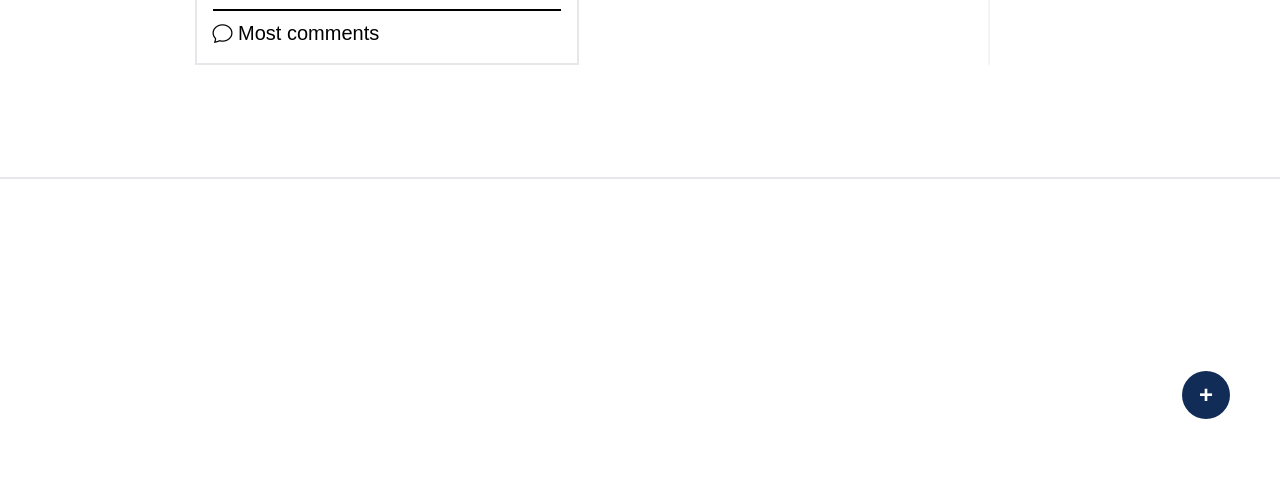
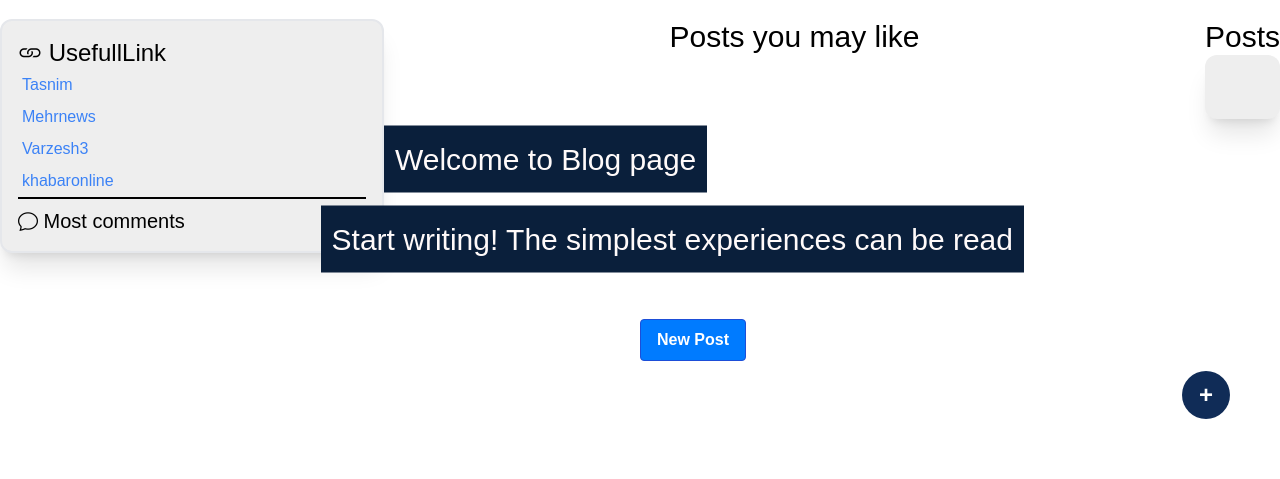
Before and after one commit to parsa-black/Blogging-Platform, a Django app: page / in a window 1280 px wide. Shown: the part 321-800 px from the top of the page. Run offline with Django 5.2, Linux system fonts and the light colour scheme; data that the repository does not hold is empty; some libraries are stand-ins or nearby versions.

Commit message:
Timeline HTML

```diff
--- a/MySite/blog/templates/TimeLine.html
+++ b/MySite/blog/templates/TimeLine.html
@@ -9,8 +9,8 @@
     <meta name="viewport" content="width=device-width, initial-scale=1.0" />
     <!-- CDN TailwindCss -->
     <script src="https://cdn.tailwindcss.com"></script>
-      <link href="../../static/css/tailwind-all.css" rel="stylesheet">
       <link href="../../static/css/style.css" rel="stylesheet">
+      <link rel="stylesheet" href="{% static 'css/style.css' %}">
 
     <!-- Alpine -->
 
@@ -24,16 +24,17 @@
 
   </head>
   <body>
-  <button class="flex justify-center items-center"> <i  style="
+  <button > <i  style="
   position: fixed;
   bottom: 50px;
   right: 50%;
-width: 35px;
-height: 35px;
+  width: 50px;
+  height: 50px;
   display: none;
   background-color: #3C5B6F;
   color:snow ;
-border-radius: 50%;" id="button" class="bi bi-arrow-up "></i></button>
+  border-radius: 50%;
+  margin-top:50%" id="button" class="bi bi-arrow-up "></i></button>
   <link rel="stylesheet" href="https://cdn.jsdelivr.net/npm/bootstrap-icons@1.3.0/font/bootstrap-icons.css">
 
       <div id="preloader">
@@ -50,14 +51,27 @@ border-radius: 50%;" id="button" class="bi bi-arrow-up "></i></button>
                   +
               </button>
             </a>
-            <strong class="new-post opacity-0 pl-4 text-sm">New post</strong>
+            <p class="new-post opacity-0 pl-4 text-sm">New post</p>
             </div>
-        <header class='flex border-b bg-color-header py-4 px-4 sm:px-10 font-[sans-serif] min-h-[70px] tracking-wide relative z-50'>
-            <div class='flex flex-wrap items-center gap-3 w-full'>
+            <div style="position: relative;">
+              <img style="max-md:None" class="md:none" src="../../static/images/HeaderImage.jpg" alt="">
+              </div>
+              <div class="max-lg:hidden">
+              <div id="leftText" class="text left">Welcome to Blog page</div>
+              <div id="rightText" class="text right">Start writing! The simplest experiences can be read</div>
+              <a href="{% url 'create-post' %}">
+              <button class="button-post bg-[#007bff]  hover:bg-blue-700 text-white font-bold py-2 px-4 border border-blue-700 rounded">
+               New Post
+              </button>
+            </a>
+            </div>
+
+
+        <header class=' flex border-b bg-color-header rounded-xlg py-4 px-8  sm:px-10 font-[sans-serif] w-full tracking-wide absolute top-12 max-md:top-0 z-50'>
+          <div class='flex flex-wrap items-center justify-between gap-3 w-full'>
                 <!-- Logo href -->
                 <div class="block stat-frame">
                     <a href="{% url 'timeline' %}"><img src="../../static/images/Logo.ico" alt=""></a>
-
                   </div>
                   <div id="collapseMenu"
             class='max-lg:hidden lg:!block max-lg:w-full max-lg:fixed max-lg:before:fixed max-lg:before:bg-black max-lg:before:opacity-50 max-lg:before:inset-0 max-lg:before:z-50'>
@@ -71,14 +85,8 @@ border-radius: 50%;" id="button" class="bi bi-arrow-up "></i></button>
                   data-original="#000000"></path>
               </svg>
             </button>
-
             <ul
               class='lg:flex lg:ml-14 lg:gap-x-5 max-lg:space-y-3 max-lg:fixed max-lg:bg-white max-lg:w-1/2 max-lg:min-w-[300px] max-lg:top-0 max-lg:left-0 max-lg:p-6 max-lg:h-full max-lg:shadow-md max-lg:overflow-auto z-50'>
-                  <li class='mb-6 hidden max-lg:block'>
-                    <a href="javascript:void(0)"><img src="https://readymadeui.com/readymadeui.svg" alt="logo" class='w-36' />
-                    </a>
-                  </li>
-                  <!-- add profile pic -->
               <li class='flex flex-row max-lg:border-b max-lg:py-3 px-3'>
                       {% if request.user.is_authenticated %}
                       <a href="{% url 'profile-page' request.user.username %}" class=" inline ">
@@ -101,37 +109,38 @@ border-radius: 50%;" id="button" class="bi bi-arrow-up "></i></button>
 
                   <li class='max-lg:border-b max-lg:py-3 px-3 mt-5'>
                     <a href='{% url 'timeline' %}'
-                      class='lg:hover:text-[#007bff] text-[#007bff] block font-semibold text-[15px]'>Home</a>
-                  </li>
-
-                  <li class='max-lg:border-b max-lg:py-3 px-3 mt-5'><a href='#Tags'
-                      class='lg:hover:text-[#007bff] text-gray-500 block font-semibold text-[15px]'>Tags</a>
+                      class='lg:hover:text-[#007bff] text-[#007bff] block font-semibold text-[25px]'>Home</a>
                   </li>
                   <div class="ml-12 max-lg:ml-2 mt-2 relative sm:flex sm:flex-wrap  ">
+                    <form method="GET" action="{% url 'search' %}">
+                      <div class='flex'>
+                        <div class=" max-lg:ml-2 mt-2 relative sm:flex sm:flex-wrap  ">
                           {% if request.user.is_authenticated %}
                             <div></div>
                           {% else %}
-                  <li class='SignUp mb-6  max-lg:py-3 px-3 mt-2 inline max-lg:block max-sm:mt-2 '><a
+                          <li class='SignUp  max-lg:py-3 px-3 mt-2 inline max-lg:block max-sm:mt-2 '><a
 
-                        class="max-lg:bg-gray-100 max-lg:mt-4 px-4 py-7 text-sm text-center bg-white text-gray-800 rounded-full sm:ml-0 hover:scale-110 hover:text-white custom-bg-color duration-300"
+                                class=" max-lg:mt-4 px-4 py-7 text-sm text-center lg:bg-white text-gray-800 rounded-full sm:ml-0 hover:scale-110 hover:text-white custom-bg-color duration-300"
                                 href="{% url 'sing-up-page' %}"
                                 >Sign Up</a>
                           </li>
                           {% endif %}
-                      <li class=' Login  max-lg:py-3 px-3 mt-2 inline max-lg:block'>
+
                                 {% if request.user.is_authenticated %}
+                                <li class='Logout  max-lg:py-3 px-3 mt-2 inline max-lg:block max-sm:mt-2 '>
                                 <a
-                        class="max-lg:bg-gray-100 max-lg:mt-4 px-10 py-3 mt-2    w-20 h-10  text-sm text-center rounded-full md:mt-8  hover:scale-110 hover:text-white custom-bg-color duration-300"
+                                class="  max-lg:mt-4 px-4 py-7 text-sm text-center lg:bg-white text-gray-800 rounded-full sm:ml-0 hover:scale-110 hover:text-white hover:bg-red-600 duration-300"
                                 href="{% url 'logout-page' %}"
                                 >Logout</a>
+                              </li>
                                 {% else %}
+                                <li class=' Login  max-lg:py-3 px-3 mt-2 inline max-lg:block max-md:none'>
                                  <a
-                            class=" px-10 py-3 mt-2 text-sm text-center bg-white text-gray-800 rounded-full md:mt-8 md:ml-4 hover:scale-110 hover:text-white custom-bg-color duration-300"
+                                    class=" px-10 py-3 mt-2 text-sm text-center lg:bg-white text-gray-800 rounded-full md:mt-8 md:ml-4 hover:scale-120 hover:text-white custom-bg-color duration-300"
                                     href="{% url 'login-page' %}">Login</a>
                                 {% endif %}
                               </li>
                           </div>
-
                 </ul>
               </div>
 
@@ -142,12 +151,11 @@ border-radius: 50%;" id="button" class="bi bi-arrow-up "></i></button>
                     clip-rule="evenodd"></path>
                 </svg>
               </button>
-              <form method="GET" action="{% url 'search' %}">
               <div class='flex lg:ml-auto max-lg:w-full'>
                 <div
-                  class='flex xl:w-80 max-xl:w-full bg-gray-100 px-6 py-3 rounded outline outline-transparent focus-within:outline-[#007bff] focus-within:bg-transparent'>
+                  class='flex bg-gray-100 px-6 py-3 rounded outline outline-transparent focus-within:outline-[#007bff] focus-within:bg-transparent'>
                   <input type='text' placeholder='Search something...' name="query" value="{{ query }}"
-                    class='w-full text-sm bg-transparent rounded outline-none pr-2' />
+                    class=' text-sm bg-transparent rounded outline-none pr-2' />
                   <button type="submit">
                       <svg xmlns="http://www.w3.org/2000/svg" viewBox="0 0 192.904 192.904" width="16px"
                         class="cursor-pointer fill-gray-400">
@@ -162,27 +170,17 @@ border-radius: 50%;" id="button" class="bi bi-arrow-up "></i></button>
             </div>
         </header>
     </section>
-    <!-- part 2 -->
-    <!-- container -->
-    <div
-      class="container px-4 lg:px-8 mx-auto max-w-screen-xl text-gray-700 overflow-x-hidden"
-    >
-    </div>
-      <!-- All-In-One Cloud Software. -->
-      <section id="post">
-
-      </section>
       <section>
-        <div class="flex flex-row justify-around md:gap-5 mt-10 max-md:flex-col">
-          <div class="p-4 border-2  w-full max-w-96  h-fit md:none">
-            <div class="flex flex-col">
+        <div class="flex flex-row justify-between mt-10 max-md:flex-col">
+          <div style="background-color: #EEEEEE;" class="p-4 border-2  w-96 max-w-96  h-fit md:none rounded-xl shadow-xl">
+            <div   class="flex flex-col">
               <div class="UsefullLink border-b-2 border-black">
                 <h4 class="text-2xl "> <i class="bi bi-link"></i> UsefullLink</h4>
                 <ul class="flex flex-col">
-                  <a class="text-blue-500 p-1" href="https://www.tasnimnews.com/"><li>Tasnim</li></a>
-                  <a class="text-blue-500 p-1" href="https://www.mehrnews.com/"><li>Mehrnews</li></a>
-                  <a class="text-blue-500 p-1" href="https://www.varzesh3.com/"><li>Varzesh3</li></a>
-                  <a class="text-blue-500 p-1" href="https://www.khabaronline.ir/"><li>khabaronline</li></a>
+                  <a class="text-blue-500 p-1 w-fit" href="https://www.tasnimnews.com/"><li>Tasnim</li></a>
+                  <a class="text-blue-500 p-1 w-fit" href="https://www.mehrnews.com/"><li>Mehrnews</li></a>
+                  <a class="text-blue-500 p-1 w-fit" href="https://www.varzesh3.com/"><li>Varzesh3</li></a>
+                  <a class="text-blue-500 p-1 w-fit" href="https://www.khabaronline.ir/"><li>khabaronline</li></a>
                 </ul>
               </div>
               <div class="mt-2">
@@ -191,11 +189,11 @@ border-radius: 50%;" id="button" class="bi bi-arrow-up "></i></button>
                   {% for post in top_posts %}
                         <div
                             data-aos="fade-up"
-                            class="bg-white shadow-xl pl-4 w-fit mt-4 p-6 text-center rounded-xl h-fit"
+                            class="bg-white shadow-xl pl-4 w-80 mt-4 p-6 text-center rounded-xl h-fit"
                           >
                             <div
                             style="border-color: #102C57;"
-                              class="w-fit inline flex flex-row justify-center items-center rounded-xl hover:border-2 transition ease-in-out delay-150"
+                              class="w-fit flex flex-row justify-center items-center rounded-xl hover:border-2 transition ease-in-out delay-150"
                             >
                               <a href="{% url 'profile-page' username=post.author %}" class="li-class px-2 py-2 w-fit h-fit">
                                 <img
@@ -230,9 +228,8 @@ border-radius: 50%;" id="button" class="bi bi-arrow-up "></i></button>
                                 {% for tag in post.tags.all %}
                               <li>
                                 <a
-                                        style="background-color: snow ;color: gray"
                                   href="{% url 'search' %}?query={{ tag.name }}"
-                                  class="tag-class flex justify-center hover:scale-110 mt-2 mx-4 duration-300  hover:text-white bg-white-100 text-gray-800 text-2xs font-medium relative px-2.5 py-0.5 rounded dark:bg-gray-700 dark:text-gray-300"
+                                  class="custom-bg-color flex justify-center hover:scale-110 mt-2 mx-4 duration-300  hover:text-white bg-gray-200 text-gray-800 text-2xs font-medium relative px-2.5 py-0.5 rounded dark:bg-gray-700 dark:text-gray-300"
                                   >{{ tag.name }}</a
                                 >
                               </li>
@@ -246,23 +243,32 @@ border-radius: 50%;" id="button" class="bi bi-arrow-up "></i></button>
                   </div>
                 </div>
               </div>
-             <div class="border-l-2 border-gray-100 max-md:border-t-2 max-md:mt-8">
+              <div class="max-md:border-t-2 max-md:mt-8">
+                <h1 class="text-3xl flex justify-center">Posts you may like</h1>
+              </div>
+
+             <div class=" max-md:border-t-2 max-md:mt-8">
                   <h1 class="text-3xl flex justify-center ">Posts</h1>
               <div
+                style="background-color: #EEEEEE;"
                 data-aos="fade-up"
-                class="w-full max-w-96 sm:w-46 bg-white shadow-xl p-6 text-center rounded-xl h-fit ml-12 max-md "
+                class="w-full  sm:w-46 shadow-xl p-8 text-center rounded-xl h-fit  "
               >
 
             <!-- card -->
             {% for post in posts %}
-            <div class="flex flex-row justify-center items-center mr-24 item-end mt-10">
+          <div class="flex flex-row justify-center">
+            <div class="w-96 flex flex-row justify-center items-center mt-10">
               <div
+
                 data-aos="fade-up"
-                class="bg-white shadow-xl pl-4 w-fit p-6 text-center rounded-xl h-fit"
+                class="bg-white w-96 shadow-xl  p-8 text-center rounded-xl h-fit flex flex-row justify-start"
               >
+
+              <div>
                 <div
                 style="border-color: #102C57;"
-                  class="w-fit inline flex flex-row justify-center items-center rounded-xl hover:border-2 transition ease-in-out delay-150"
+                  class="w-fit flex flex-row justify-start items-center rounded-xl hover:border-2 transition ease-in-out delay-150"
                 >
                   <a href="{% url 'profile-page' username=post.author %}" class="li-class px-2 py-2 w-fit h-fit">
                     <img
@@ -271,11 +277,14 @@ border-radius: 50%;" id="button" class="bi bi-arrow-up "></i></button>
                       alt="Rounded avatar"
                     />
                   </a>
-                  <div class="w-fit inline pr-1">
-                    <a href="{% url 'profile-page' username=post.author.user.username %}" class="inline"> {{ post.author }} </a>
+
+                    <a class="p-2" href="{% url 'profile-page' username=post.author.user.username %}"> {{ post.author }} </a>
+
                 </div>
+                <div class="flex justify-end items-center">
+                   <small class="inline text-right">{{ post.pub_date|timesince }} ago</small>
                 </div>
-                <small class="inline text-right">{{ post.pub_date|timesince }} ago</small>
+
                 <div class="flex justify-start items-start">
                   <h1 class="font-medium text-xl pb-3 pt-0 lg:px-14 text-darken">
                       {{ post.title }}
@@ -287,9 +296,9 @@ border-radius: 50%;" id="button" class="bi bi-arrow-up "></i></button>
                       {{ post.content|safe|truncatechars:150 }}
                   </a>
                 </p>
-              <div class="items-start">
-              <i class="bi bi-chat"></i>
-                  {{ post.get_comment_count }}
+              <div class="flex items-center justify-start ">
+              <i class="bi bi-chat mr-1"></i>
+                  <p>{{ post.get_comment_count }}</p>
               </div>
                 <ul
                   class="flex justify-start flex-wrap items-start mt-2 border-t-2 border-black"
@@ -297,33 +306,30 @@ border-radius: 50%;" id="button" class="bi bi-arrow-up "></i></button>
                     {% for tag in post.tags.all %}
                   <li>
                     <a
-                            style="background-color: snow ;color: gray"
                       href="{% url 'search' %}?query={{ tag.name }}"
-                      class="tag-class flex justify-center hover:scale-110 mt-2 mx-4 duration-300  hover:text-white bg-white-100 text-gray-800 text-2xs font-medium relative px-2.5 py-0.5 rounded dark:bg-gray-700 dark:text-gray-300"
+                      class="custom-bg-color flex justify-center hover:scale-110 mt-2 mx-4 duration-300 bg-gray-200  hover:text-white text-gray-800 text-2xs font-medium relative px-2.5 py-0.5 rounded"
                       >{{ tag.name }}</a
                     >
                   </li>
                 {% endfor %}
-                <li> </li>
+
 
                 </ul>
+
+              </div>
+              <div class="ml-6 mt-8">
+                <img class="w-48 h-48 " src="../../static/images/testpic.jpg" alt="">
+              </div>
+            </div>
             </div>
           </div>
             {% endfor %}
               </div>
             </div>
-          </section>
-          <section id="Tags">
-            <div class="mt-28 border-t-2 flex flex-row justify-start items-center flex-wrap">
-                {% for tag in tags %}
-                <a
-                  href="{% url 'search' %}?query={{ tag.name }}"
-
-                  class="shadow-md top-4 mx-4 px-4 flex justify-center hover:-translate-y-1 hover:scale-110 mt-2 duration-300 custom-bg-color hover:text-white bg-gray-100 text-gray-800 text-2xs font-medium relative px-2.5 py-0.5 rounded dark:bg-gray-700 dark:text-gray-300"
-                  >{{ tag.name }}</a>
-            {% endfor %}
           </div>
           </section>
+    <script src="../../static/js/Header.js">
+    </script>
     <script>
         $(window).on('load',function(){
         $('#status').fadeOut();
@@ -347,13 +353,12 @@ border-radius: 50%;" id="button" class="bi bi-arrow-up "></i></button>
 
     </script>
     <script>
-      const btn = document.querySelector("button.mobile-menu-button");
-      const menu = document.querySelector(".mobile-menu");
+      $(document).ready(function() {
 
-      // add event listeners
-      btn.addEventListener("click", () => {
-        menu.classList.toggle("hidden");
+        $('#leftText').animate({left: '30%'}, 2000);
+        $('#rightText').animate({right: '20%'}, 2000);
       });
     </script>
+
   </body>
 </html>
```
Lines whose indentation alone changed are shown as unchanged.
